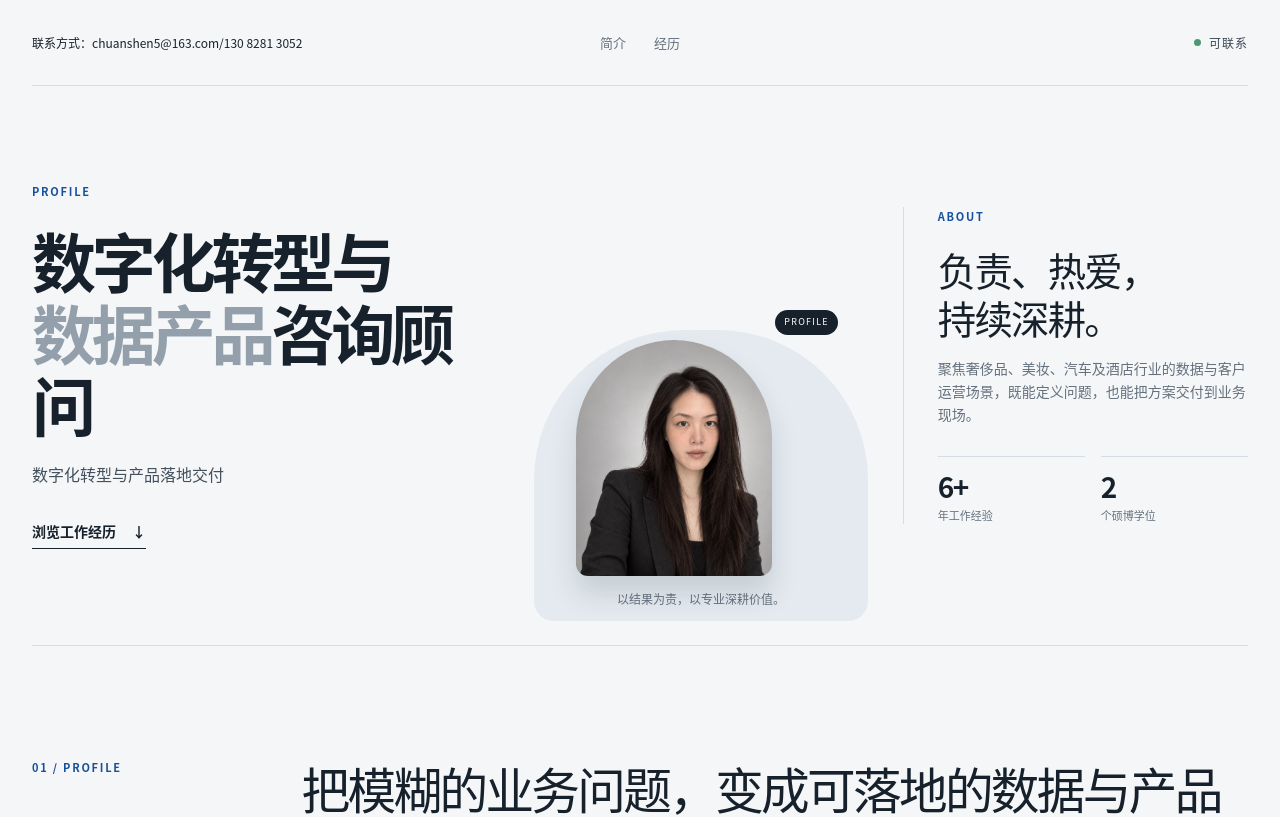
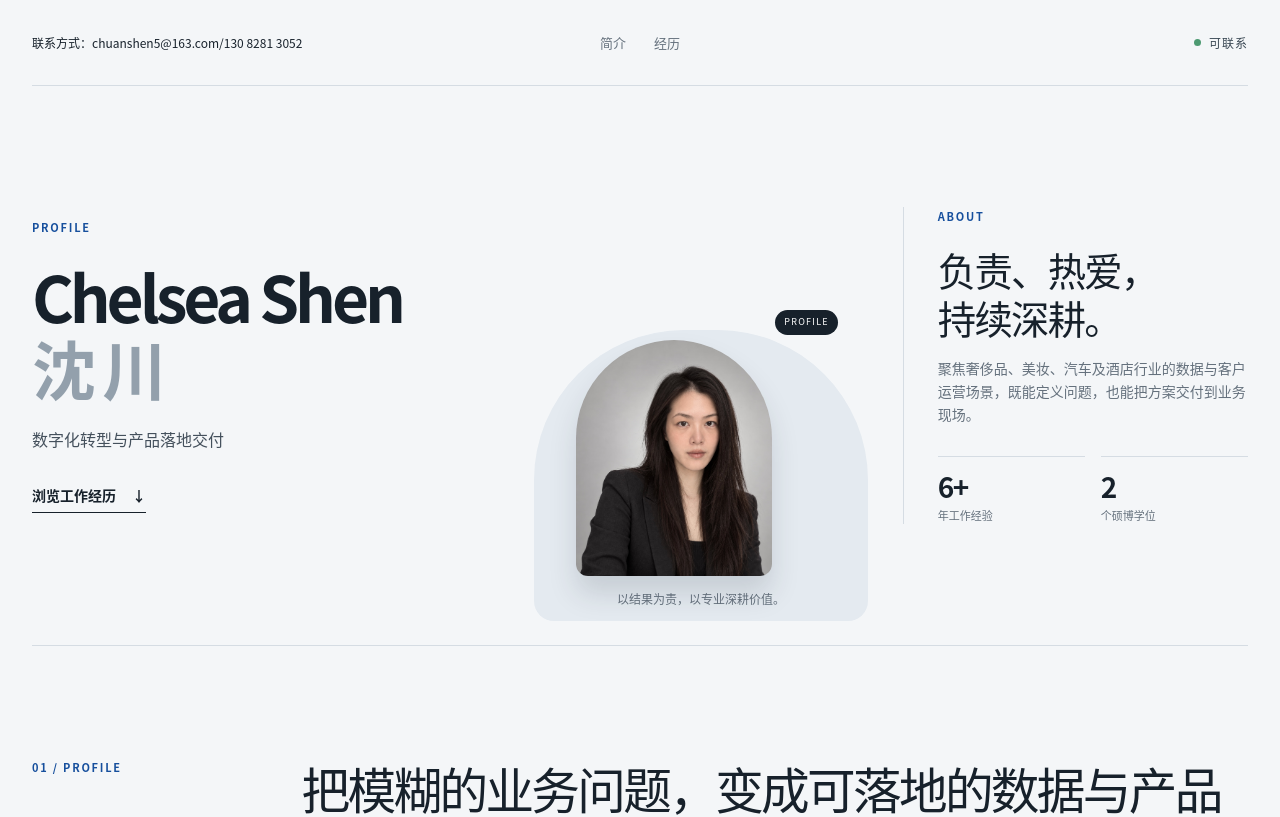
Before and after one commit to chelsea515/chelseashen_d, a Next.js app: page / in a window 1280 px wide. Shown: the top 817 px of the page. Built offline with nearby package versions, Linux system fonts and the light colour scheme.

Commit message:
feat: personalize hero title

```diff
--- a/app/page.tsx
+++ b/app/page.tsx
@@ -301,8 +301,8 @@ export default function Home() {
         <div className="hero-copy">
           <p className="eyebrow">PROFILE</p>
           <h1 id="hero-title">
-            数字化转型与<br />
-            <em>数据产品</em>咨询顾问
+            Chelsea Shen<br />
+            <em>沈 川</em>
           </h1>
           <p className="hero-intro">数字化转型与产品落地交付</p>
           <a className="text-link" href="#experience">
```
Also changed, not shown: 1 other file (tests, documents, lock files or other folders).
